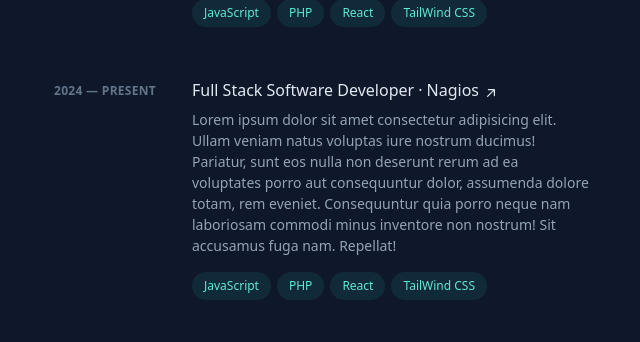
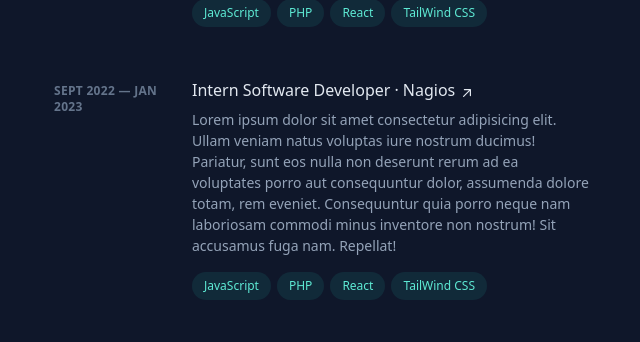
Before and after one commit to SandorGardil/portfolio, a React (Vite) app: page / in a window 1280 px wide. Shown: the part 1112-1454 px from the top of the page, without its empty margins (594-1234 px from the left). Built offline with nearby package versions, Linux system fonts and the light colour scheme.

Commit message:
change tooltip delay

```diff
--- a/src/App.tsx
+++ b/src/App.tsx
@@ -28,7 +28,7 @@ function App() {
               </div>
               <ul className="ml-1 mt-8 flex items-center">
                 <li className="mr-5 text-xs shrink-0">
-                <TooltipProvider>
+                <TooltipProvider delayDuration={200}>
                   <Tooltip>
                     <TooltipTrigger>
                       <a className="block hover:text-slate-200" href="https://www.linkedin.com/in/sandor-gardil/" target="_blank" rel="noreferrer noopener" aria-label="LinkedIn (opens in a new tab)"><span className="sr-only">LinkedIn</span><svg xmlns="http://www.w3.org/2000/svg" viewBox="0 0 24 24" fill="currentColor" className="h-6 w-6" aria-hidden="true"><path d="M20.5 2h-17A1.5 1.5 0 002 3.5v17A1.5 1.5 0 003.5 22h17a1.5 1.5 0 001.5-1.5v-17A1.5 1.5 0 0020.5 2zM8 19H5v-9h3zM6.5 8.25A1.75 1.75 0 118.3 6.5a1.78 1.78 0 01-1.8 1.75zM19 19h-3v-4.74c0-1.42-.6-1.93-1.38-1.93A1.74 1.74 0 0013 14.19a.66.66 0 000 .14V19h-3v-9h2.9v1.3a3.11 3.11 0 012.7-1.4c1.55 0 3.36.86 3.36 3.66z"></path></svg></a>
@@ -121,13 +121,13 @@ function App() {
                     <li className="mb-12">
                       <div className="group relative grid pb-1 transition-all sm:grid-cols-8 sm:gap-8 md:gap-4 lg:hover:!opacity-100 lg:group-hover/list:opacity-50">
                         <div className="absolute -inset-x-4 -inset-y-4 z-0 hidden rounded-md transition motion-reduce:transition-none lg:-inset-x-6 lg:block lg:group-hover:bg-slate-800/50 lg:group-hover:shadow-[inset_0_1px_0_0_rgba(148,163,184,0.1)] lg:group-hover:drop-shadow-lg"></div>
-                        <header className="z-10 mb-2 mt-1 text-xs font-semibold uppercase tracking-wide text-slate-500 sm:col-span-2" aria-label="2024 to Present">2024 — Present</header>
+                        <header className="z-10 mb-2 mt-1 text-xs font-semibold uppercase tracking-wide text-slate-500 sm:col-span-2" aria-label="2024 to Present">Sept 2022 — Jan 2023</header>
                         <div className="z-10 sm:col-span-6">
                           <h3 className="font-medium leading-snug text-slate-200">
                             <div>
                               <a className="inline-flex items-baseline font-medium leading-tight text-slate-200 hover:text-teal-300 focus-visible:text-teal-300  group/link text-base" href="https://www.nagios.com/" target="_blank" rel="noreferrer noopener" aria-label="Full Stack Developer, Accessibility at Nagios (opens in a new tab)">
                                 <span className="absolute -inset-x-4 -inset-y-2.5 hidden rounded md:-inset-x-6 md:-inset-y-4 lg:block"></span>
-                                <span>Full Stack Software Developer ·
+                                <span>Intern Software Developer ·
                                   <span className="inline-block ml-1">Nagios
                                     <svg xmlns="http://www.w3.org/2000/svg" viewBox="0 0 20 20" fill="currentColor" className="inline-block h-4 w-4 shrink-0 transition-transform group-hover/link:-translate-y-1 group-hover/link:translate-x-1 group-focus-visible/link:-translate-y-1 group-focus-visible/link:translate-x-1 motion-reduce:transition-none ml-1 translate-y-px" aria-hidden="true">
                                       <path fill-rule="evenodd" d="M5.22 14.78a.75.75 0 001.06 0l7.22-7.22v5.69a.75.75 0 001.5 0v-7.5a.75.75 0 00-.75-.75h-7.5a.75.75 0 000 1.5h5.69l-7.22 7.22a.75.75 0 000 1.06z" clip-rule="evenodd"></path>
```
